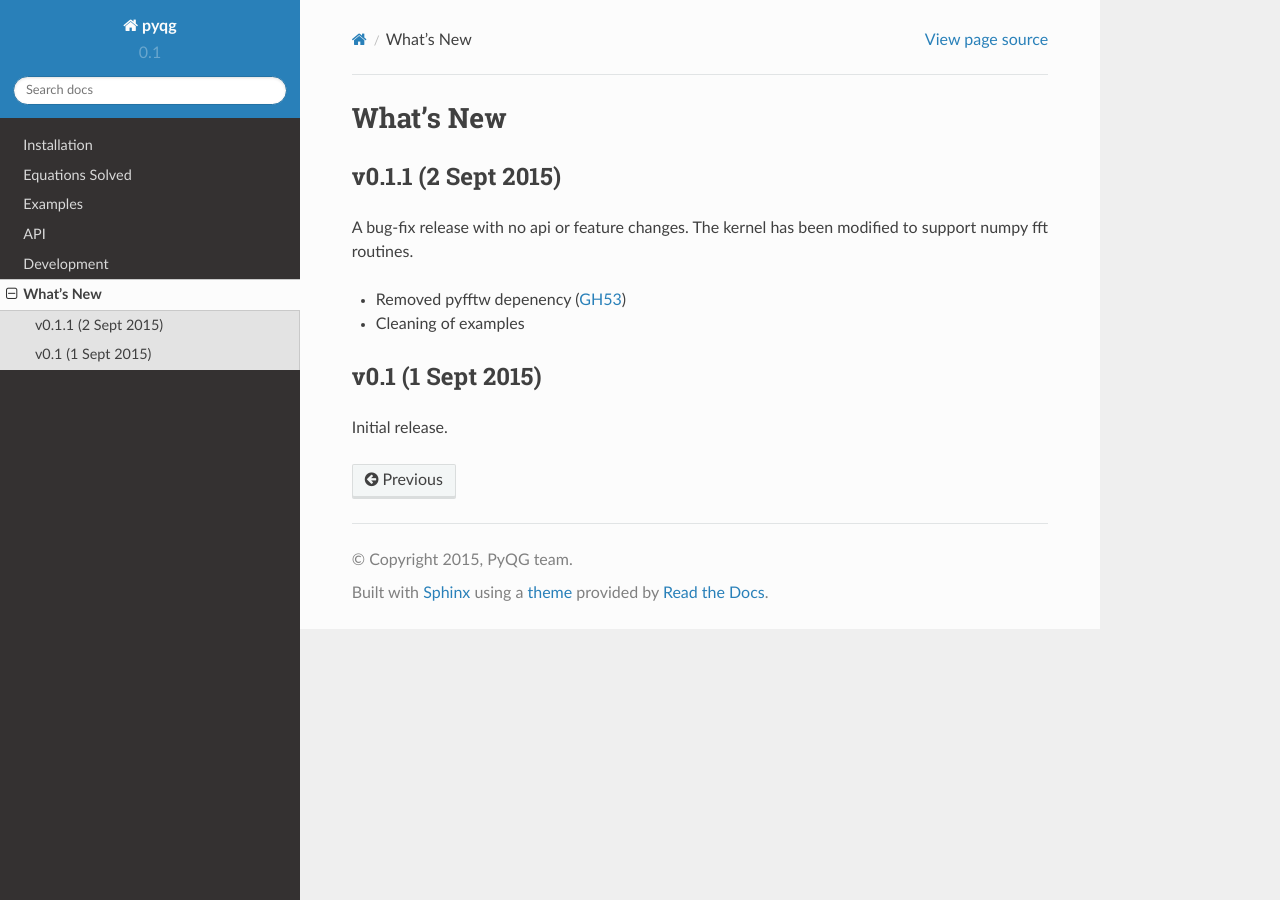
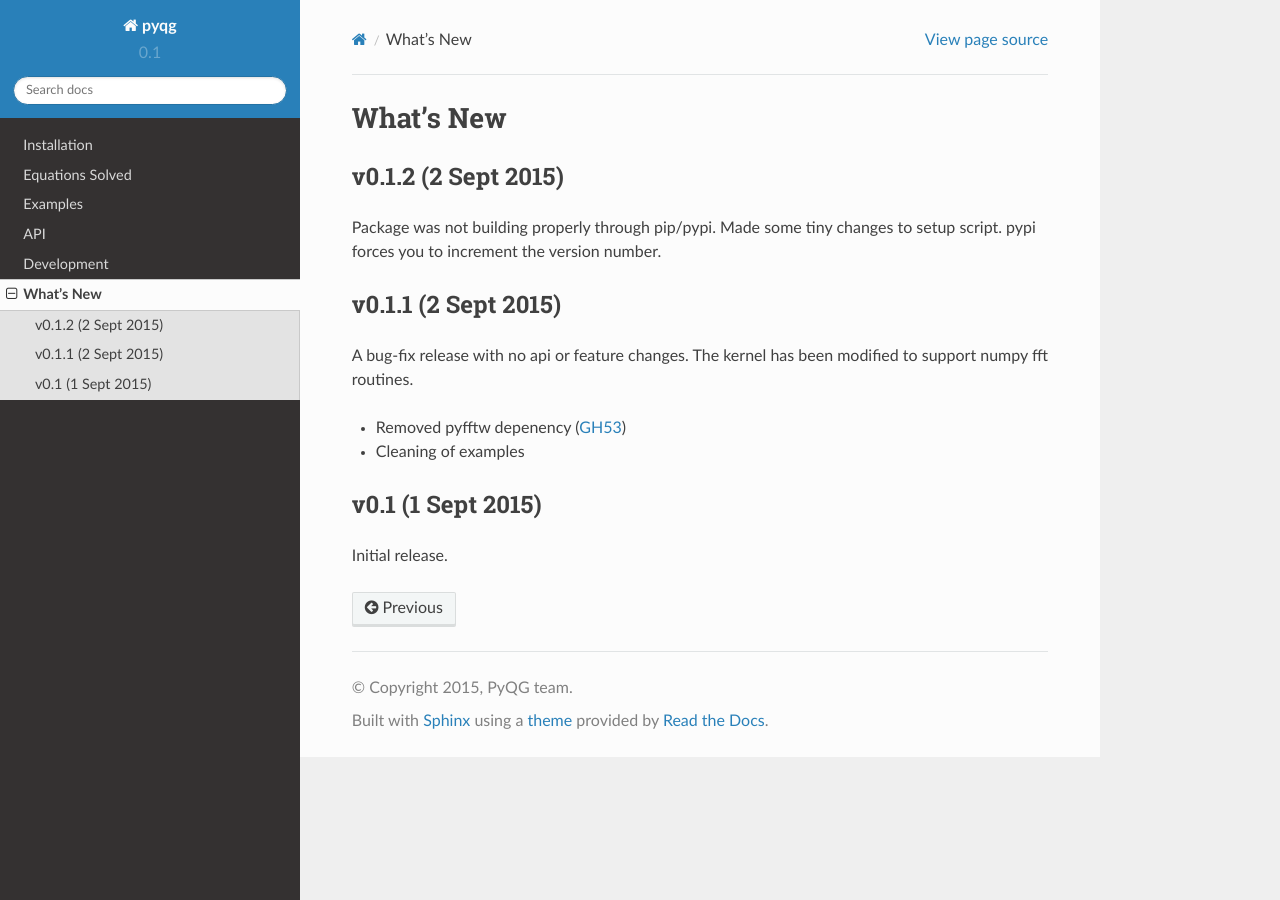
Before and after one commit to pyqg/pyqg, a Sphinx documentation site: the page built from docs/whats-new.rst, in a window 1280 px wide. Built offline with Sphinx 7.4.7 and the Read the Docs theme 2.0.0, drawn with Linux system fonts in a browser that asks for light colours; pages that are not in the unit, such as notebooks, are missing from menus.

Commit message:
fixed setup for pip, bumping version

```diff
--- a/docs/whats-new.rst
+++ b/docs/whats-new.rst
@@ -1,5 +1,11 @@
 What's New
 ==========
+
+v0.1.2 (2 Sept 2015)
+--------------------
+
+Package was not building properly through pip/pypi. Made some tiny changes to
+setup script. pypi forces you to increment the version number.
 
 v0.1.1 (2 Sept 2015)
 --------------------
--- a/pyqg/__init__.py
+++ b/pyqg/__init__.py
@@ -1,4 +1,4 @@
-__version__='0.1.1'
+__version__='0.1.2'
 from model import Model
 from qg_model import QGModel
 from bt_model import BTModel
--- a/setup.py
+++ b/setup.py
@@ -5,7 +5,7 @@ import numpy as np
 import os
 import tempfile, subprocess, shutil
 
-VERSION='0.1.1'
+VERSION='0.1.2'
 
 DISTNAME='pyqg'
 URL='http://github.com/pyqg/pyqg'
```
